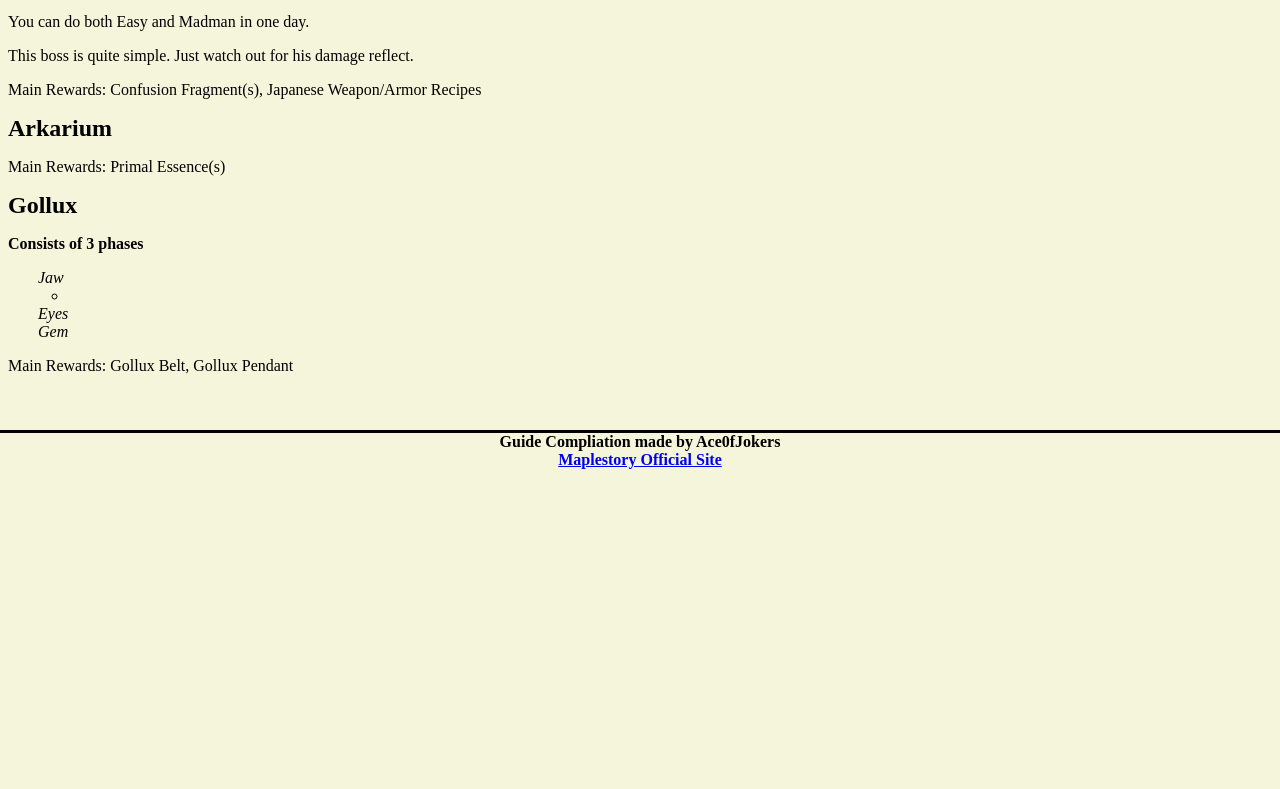
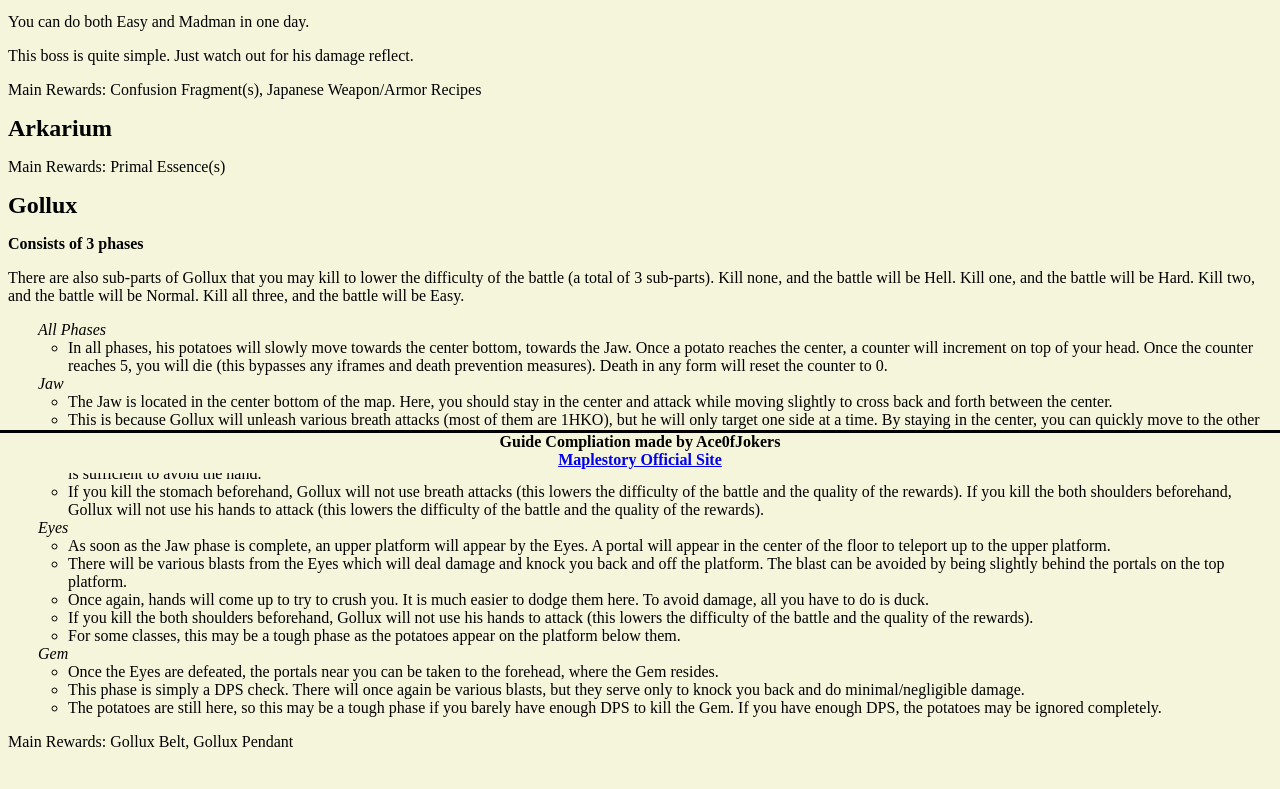
Before and after one commit to estalcil134/MapleStoryGuides, a plain HTML site: page daily_bossing.html in a window 1280 px wide. Shown: the part 327-1116 px from the top of the page. Before the commit the page ends 800 px from the top, so only its background shows below. Drawn offline with Linux system fonts and the light colour scheme.

Commit message:
Update daily_bossing.html
Gollux

```diff
--- a/daily_bossing.html
+++ b/daily_bossing.html
@@ -23,17 +23,36 @@
 	<p>Main Rewards: Primal Essence(s)</p>
 	<h2>Gollux</h2>
 	<p><b>Consists of 3 phases</b></p>
+	<p>There are also sub-parts of Gollux that you may kill to lower the difficulty of the battle (a total of 3 sub-parts). Kill none, and the battle will be Hell. Kill one, and the battle will be Hard. Kill two, and the battle will be Normal. Kill all three, and the battle will be Easy.</p>
 	<ul>
+		<li><i>All Phases</i>
+			<ul>
+				<li>In all phases, his potatoes will slowly move towards the center bottom, towards the Jaw. Once a potato reaches the center, a counter will increment on top of your head. Once the counter reaches 5, you will die (this bypasses any iframes and death prevention measures). Death in any form will reset the counter to 0.</li>
+			</ul>
+		</li>
 		<li><i>Jaw</i>
 			<ul>
-				<li></li>
+				<li>The Jaw is located in the center bottom of the map. Here, you should stay in the center and attack while moving slightly to cross back and forth between the center.</li>
+				<li>This is because Gollux will unleash various breath attacks (most of them are 1HKO), but he will only target one side at a time. By staying in the center, you can quickly move to the other side to avoid the breath.</li>
+				<li>Occasionally, his hands will come up and try to crush you. The attack will only apply if you are within the targeted area by the time the hand lands on the ground. A single flashjump or so is sufficient to avoid the hand.</li>
+				<li>If you kill the stomach beforehand, Gollux will not use breath attacks (this lowers the difficulty of the battle and the quality of the rewards). If you kill the both shoulders beforehand, Gollux will not use his hands to attack (this lowers the difficulty of the battle and the quality of the rewards).</li>
 			</ul>
 		</li>
 		<li><i>Eyes</i>
-
+			<ul>
+				<li>As soon as the Jaw phase is complete, an upper platform will appear by the Eyes. A portal will appear in the center of the floor to teleport up to the upper platform.</li>
+				<li>There will be various blasts from the Eyes which will deal damage and knock you back and off the platform. The blast can be avoided by being slightly behind the portals on the top platform.</li>
+				<li>Once again, hands will come up to try to crush you. It is much easier to dodge them here. To avoid damage, all you have to do is duck.</li>
+				<li>If you kill the both shoulders beforehand, Gollux will not use his hands to attack (this lowers the difficulty of the battle and the quality of the rewards).</li>
+				<li>For some classes, this may be a tough phase as the potatoes appear on the platform below them.</li>
+			</ul>
 		</li>
 		<li><i>Gem</i>
-
+			<ul>
+				<li>Once the Eyes are defeated, the portals near you can be taken to the forehead, where the Gem resides.</li>
+				<li>This phase is simply a DPS check. There will once again be various blasts, but they serve only to knock you back and do minimal/negligible damage.</li>
+				<li>The potatoes are still here, so this may be a tough phase if you barely have enough DPS to kill the Gem. If you have enough DPS, the potatoes may be ignored completely.</li>
+			</ul>
 		</li>
 	</ul>
 	<p>Main Rewards: Gollux Belt, Gollux Pendant</p>
```
